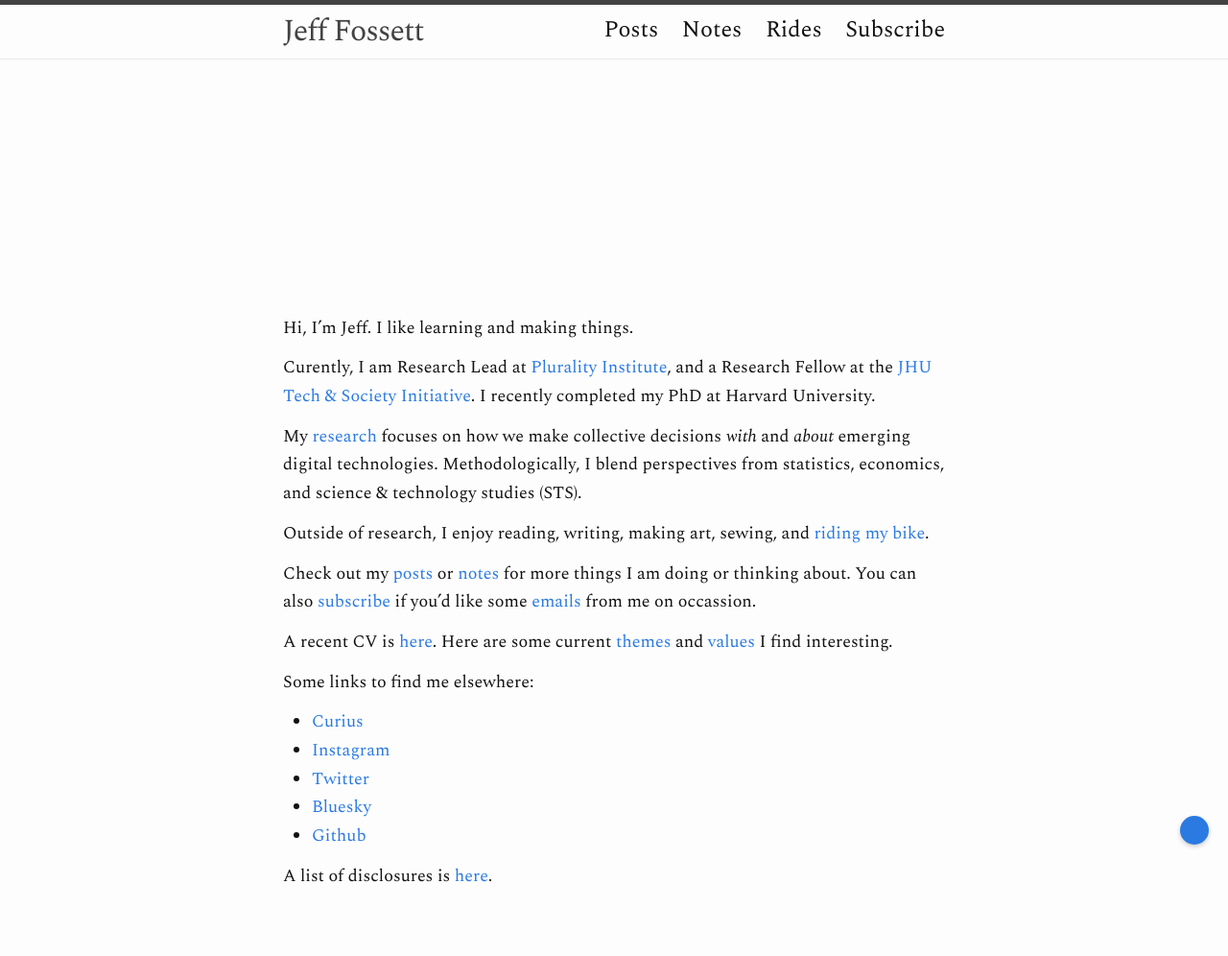
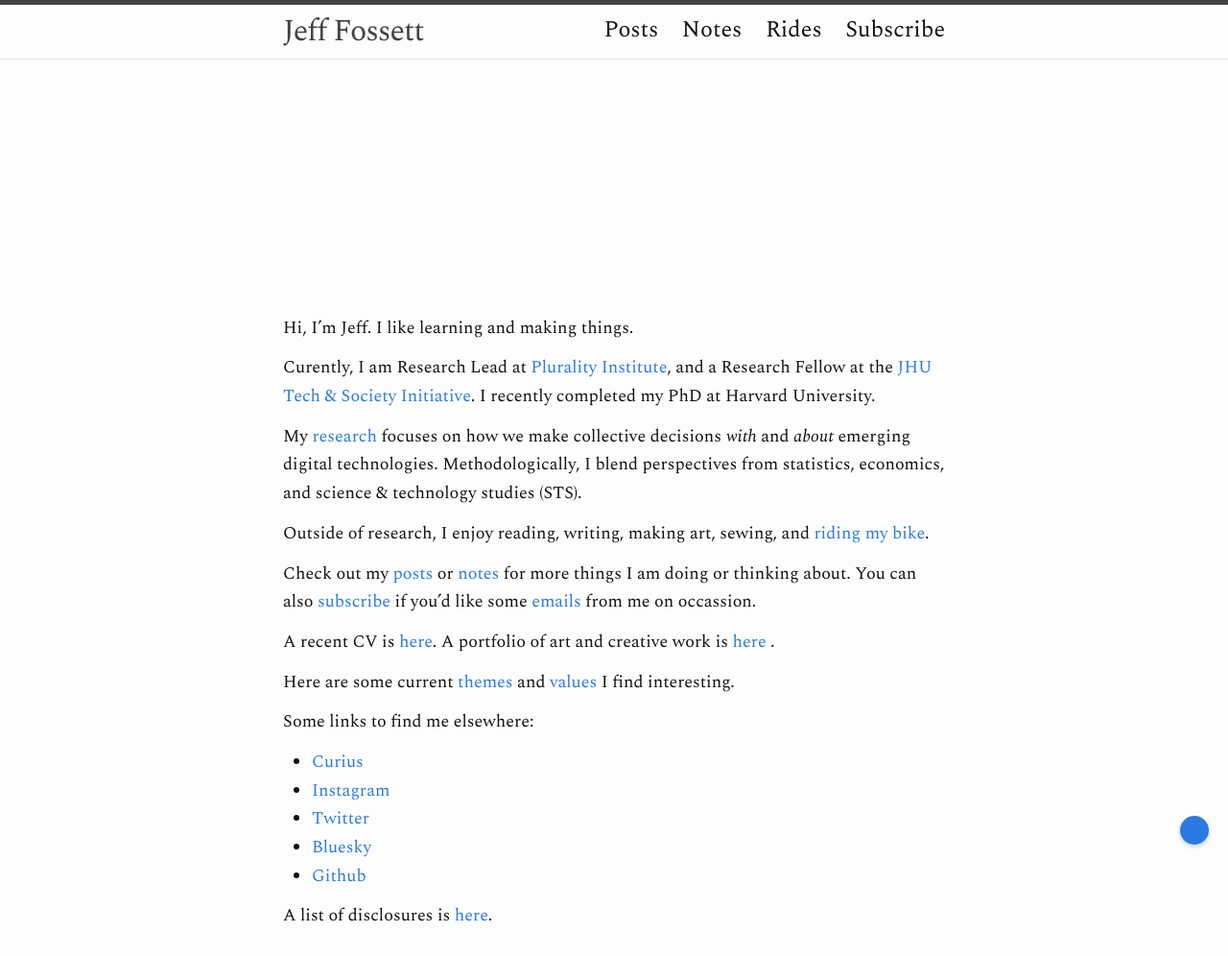
Before and after one commit to Fossj117/fossj117.github.io, a Jekyll site: the page built from index.md, in a window 1280 px wide. Shown: the whole page at 96% size. Built offline with Jekyll 4.4.1, drawn with Linux system fonts in a browser that asks for light colours; nearby versions of some CDN libraries; before the commit the page ends 954 px from its top, so only the background shows below that.

Commit message:
add index update

```diff
--- a/index.md
+++ b/index.md
@@ -23,7 +23,9 @@ Outside of research, I enjoy reading, writing, making art, sewing, and [riding m
 
 Check out my [posts](/posts/) or [notes](/notes.html) for more things I am doing or thinking about. You can also [subscribe](/subscribe/) if you'd like some [emails](https://jeffreyfossett.com/2024/07/10/newsletter-db.html) from me on occassion.
 
-A recent CV is <a href="/files/Jeffrey_Fossett_CV_2025_updated.pdf">here</a>. Here are some current [themes](/themes/) and [values](/values/) I find interesting.
+A recent CV is <a href="/files/Jeffrey_Fossett_CV_2025_updated.pdf">here</a>. A portfolio of art and creative work is <a href="https://jeffreyfossett.com/2024/10/07/art-portfolio.html"> here </a>.
+
+Here are some current [themes](/themes/) and [values](/values/) I find interesting.
 
 Some links to find me elsewhere:
 * [Curius](https://curius.app/jeff-fossett)
```
